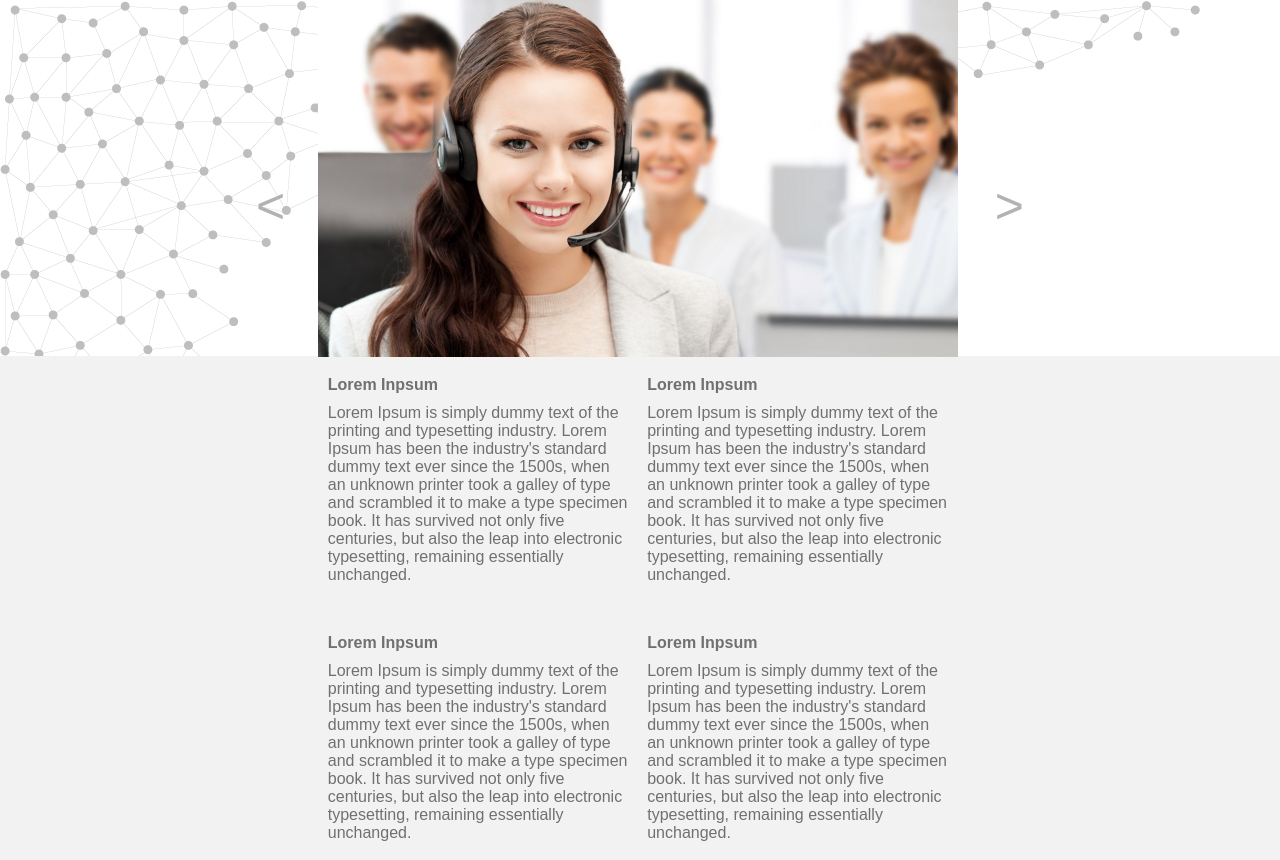
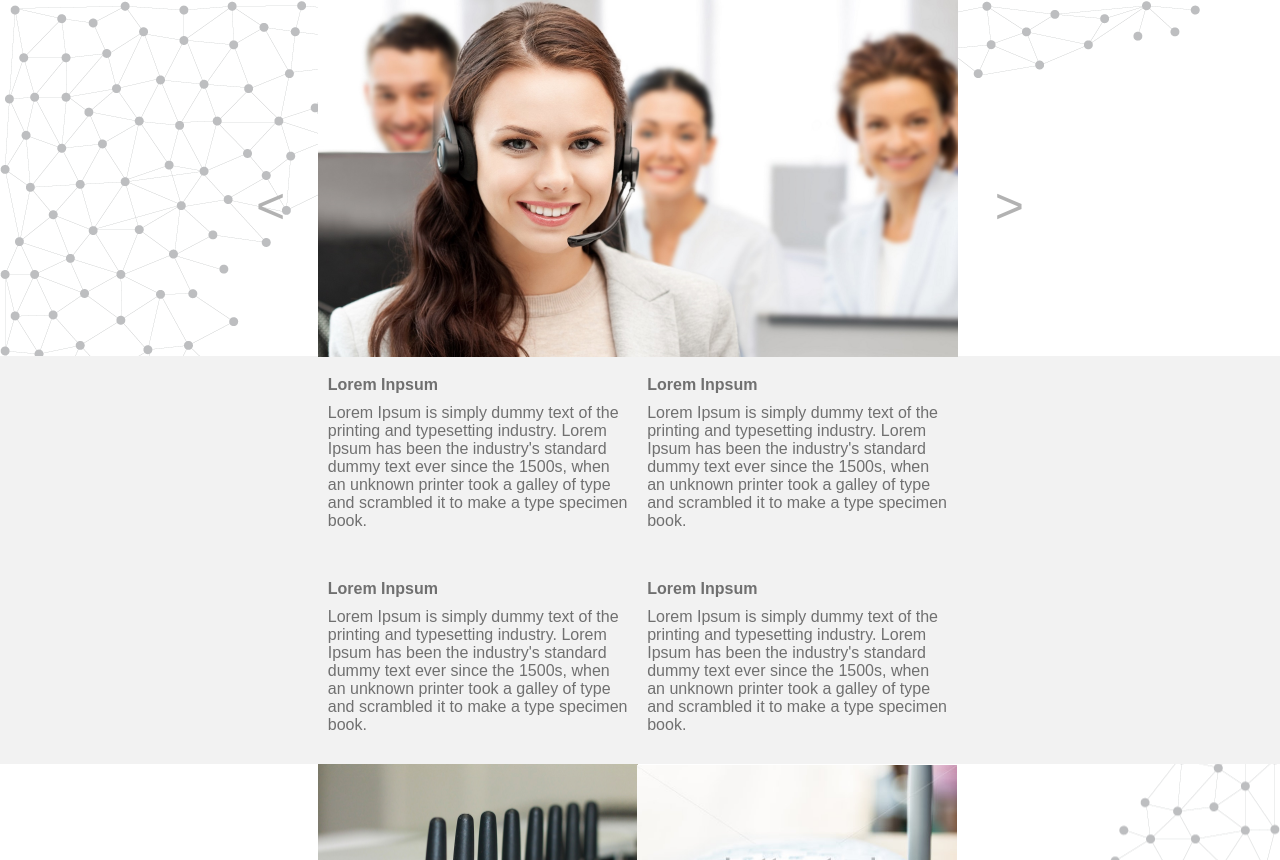
Before and after one commit to JulyV/electronics-webshop-prototype, a website: page index.html in a window 1280 px wide. Shown: the part 92-952 px from the top of the page. Drawn offline with nearby package versions, Linux system fonts and the light colour scheme.

Commit message:
Minor changes

```diff
--- a/css/style.less
+++ b/css/style.less
@@ -207,6 +207,7 @@ body {
 	background-color: lighten(@sub-menu-color, 25%);
 	& ul {
 		width: @inner-blocks-width;
+		@media (max-width: @media-width-all) {width: @main-blocks-width;}
 		margin: 0 auto;
 	}
 	&-article {
--- a/index.html
+++ b/index.html
@@ -54,22 +54,22 @@
             <ul>
                 <li class="b-news-article">
                     <h1>Lorem Inpsum</h1>
-                    <p>Lorem Ipsum is simply dummy text of the printing and typesetting industry. Lorem Ipsum has been the industry's standard dummy text ever since the 1500s, when an unknown printer took a galley of type and scrambled it to make a type specimen book. It has survived not only five centuries, but also the leap into electronic typesetting, remaining essentially unchanged.
+                    <p>Lorem Ipsum is simply dummy text of the printing and typesetting industry. Lorem Ipsum has been the industry's standard dummy text ever since the 1500s, when an unknown printer took a galley of type and scrambled it to make a type specimen book.
                     </p>
                 </li>
                 <li class="b-news-article">
                     <h1>Lorem Inpsum</h1>
-                    <p>Lorem Ipsum is simply dummy text of the printing and typesetting industry. Lorem Ipsum has been the industry's standard dummy text ever since the 1500s, when an unknown printer took a galley of type and scrambled it to make a type specimen book. It has survived not only five centuries, but also the leap into electronic typesetting, remaining essentially unchanged.
+                    <p>Lorem Ipsum is simply dummy text of the printing and typesetting industry. Lorem Ipsum has been the industry's standard dummy text ever since the 1500s, when an unknown printer took a galley of type and scrambled it to make a type specimen book.
                     </p>
                 </li>
                 <li class="b-news-article">
                     <h1>Lorem Inpsum</h1>
-                    <p>Lorem Ipsum is simply dummy text of the printing and typesetting industry. Lorem Ipsum has been the industry's standard dummy text ever since the 1500s, when an unknown printer took a galley of type and scrambled it to make a type specimen book. It has survived not only five centuries, but also the leap into electronic typesetting, remaining essentially unchanged.
+                    <p>Lorem Ipsum is simply dummy text of the printing and typesetting industry. Lorem Ipsum has been the industry's standard dummy text ever since the 1500s, when an unknown printer took a galley of type and scrambled it to make a type specimen book.
                     </p>
                 </li>
                 <li class="b-news-article">
                     <h1>Lorem Inpsum</h1>
-                    <p>Lorem Ipsum is simply dummy text of the printing and typesetting industry. Lorem Ipsum has been the industry's standard dummy text ever since the 1500s, when an unknown printer took a galley of type and scrambled it to make a type specimen book. It has survived not only five centuries, but also the leap into electronic typesetting, remaining essentially unchanged.
+                    <p>Lorem Ipsum is simply dummy text of the printing and typesetting industry. Lorem Ipsum has been the industry's standard dummy text ever since the 1500s, when an unknown printer took a galley of type and scrambled it to make a type specimen book.
                     </p>
                 </li>
             </ul>
```
Also changed, not shown: css/style.css.
